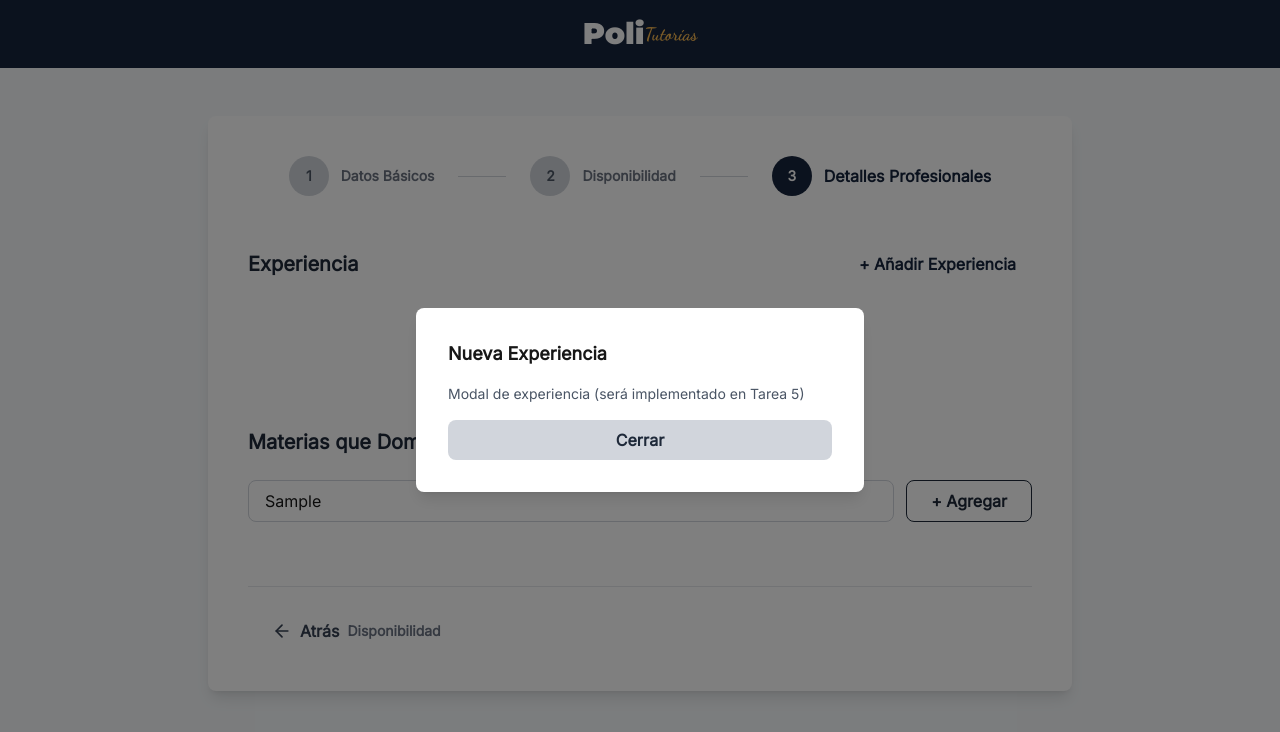
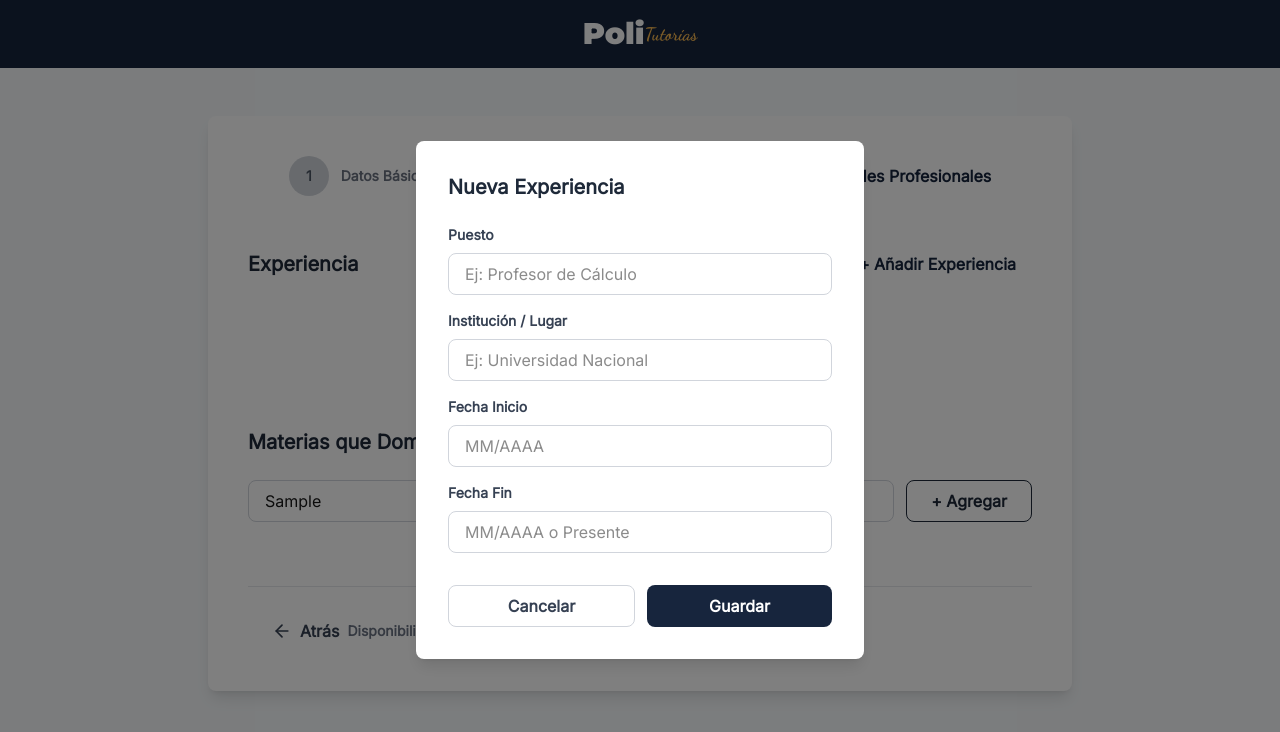
Before and after one commit to PoliTutorias/politutorias-frontend, a Next.js app: page /tutor/registro/detalles-profesionales in a window 1280 px wide. Both pictures are taken after typing "Sample" into the empty fields and a click on the button "+ Añadir Experiencia". Shown: the top 732 px of the page. Built offline with nearby package versions, Linux system fonts and the light colour scheme.

Commit message:
HU42-T10 feat(api): implementar actionGuardarExperiencia con seed data

```diff
--- /dev/null
+++ b/src/actions/registro/guardarExperiencia.ts
@@ -0,0 +1,40 @@
+'use server';
+
+import { Experiencia } from '@/interfaces/experiencia-tipo/Experiencia';
+
+export async function actionGuardarExperiencia(experienciaData: Experiencia): Promise<Experiencia> {
+  // Simular un retardo de red
+  await new Promise((resolve) => setTimeout(resolve, 500));
+
+  // Simular guardado exitoso retornando la experiencia con ID
+  const experienciaGuardada: Experiencia = {
+    ...experienciaData,
+    id: `exp-${Date.now()}`,
+  };
+
+  // BLOQUE COMENTADO: Código de integración con backend
+  /*
+  try {
+    const baseUrl = process.env.NEXT_PUBLIC_BACKEND_URL || 'http://localhost:3000';
+    const response = await fetch(`${baseUrl}/api/experiencias`, {
+      method: 'POST',
+      headers: {
+        'Content-Type': 'application/json',
+      },
+      body: JSON.stringify(experienciaData),
+    });
+
+    if (!response.ok) {
+      throw new Error(`Error al guardar experiencia: ${response.statusText}`);
+    }
+
+    const data = await response.json();
+    return data;
+  } catch (error) {
+    console.error('Error guardando experiencia:', error);
+    throw error;
+  }
+  */
+
+  return experienciaGuardada;
+}
--- a/src/components/registro/form-detalles-profesionales/FormDetallesProfesionales.tsx
+++ b/src/components/registro/form-detalles-profesionales/FormDetallesProfesionales.tsx
@@ -2,6 +2,7 @@
 
 import { useState } from 'react';
 import { Experiencia } from '@/interfaces/experiencia-tipo/Experiencia';
+import { ModalNuevaExperiencia } from '@/components/registro/modal-nueva-experiencia/ModalNuevaExperiencia';
 
 export function FormDetallesProfesionales() {
   const [experiencias, setExperiencias] = useState<Experiencia[]>([]);
@@ -11,11 +12,22 @@ export function FormDetallesProfesionales() {
 
   const handleExperienciaGuardada = (experiencia: Experiencia) => {
     setExperiencias([...experiencias, experiencia]);
-    setIsModalOpen(false);
   };
 
   const handleEliminarExperiencia = (indexToDelete: number) => {
     setExperiencias(experiencias.filter((_, index) => index !== indexToDelete));
+  };
+
+  const handleAgregarMateria = () => {
+    const materiaLimpia = materiaInput.trim();
+    if (materiaLimpia && !materias.includes(materiaLimpia)) {
+      setMaterias([...materias, materiaLimpia]);
+      setMateriaInput('');
+    }
+  };
+
+  const handleEliminarMateria = (materiaToDelete: string) => {
+    setMaterias(materias.filter((m) => m !== materiaToDelete));
   };
 
   return (
@@ -72,12 +84,7 @@ export function FormDetallesProfesionales() {
             className="flex-1 px-4 py-2 border border-gray-300 rounded-lg focus:outline-none focus:ring-2 focus:ring-primary"
           />
           <button
-            onClick={() => {
-              if (materiaInput.trim() && !materias.includes(materiaInput.trim())) {
-                setMaterias([...materias, materiaInput.trim()]);
-                setMateriaInput('');
-              }
-            }}
+            onClick={handleAgregarMateria}
             className="px-6 py-2 border border-gray-800 text-gray-800 font-semibold rounded-lg hover:bg-gray-50 transition-colors"
             style={{ cursor: 'pointer' }}
           >
@@ -95,7 +102,7 @@ export function FormDetallesProfesionales() {
             >
               <span className="text-sm font-semibold text-blue-900">{materia}</span>
               <button
-                onClick={() => setMaterias(materias.filter((m) => m !== materia))}
+                onClick={() => handleEliminarMateria(materia)}
                 className="text-blue-900 hover:text-blue-700 transition-colors"
                 style={{ background: 'none', border: 'none', cursor: 'pointer', fontSize: '18px', padding: 0 }}
               >
@@ -106,21 +113,12 @@ export function FormDetallesProfesionales() {
         </div>
       </div>
 
-      {/* Modal Placeholder */}
-      {isModalOpen && (
-        <div className="fixed inset-0 bg-black/50 flex items-center justify-center z-50">
-          <div className="bg-white rounded-lg shadow-lg p-8 max-w-md w-full mx-4">
-            <h3 className="text-lg font-bold mb-4">Nueva Experiencia</h3>
-            <p className="text-gray-600 text-sm mb-4">Modal de experiencia (será implementado en Tarea 5)</p>
-            <button
-              onClick={() => setIsModalOpen(false)}
-              className="w-full px-4 py-2 bg-gray-300 text-gray-800 font-semibold rounded-lg hover:bg-gray-400 transition-colors"
-            >
-              Cerrar
-            </button>
-          </div>
-        </div>
-      )}
+      {/* Modal de Nueva Experiencia */}
+      <ModalNuevaExperiencia
+        isOpen={isModalOpen}
+        onClose={() => setIsModalOpen(false)}
+        onSave={handleExperienciaGuardada}
+      />
     </div>
   );
 }
--- a/src/components/registro/modal-nueva-experiencia/ModalNuevaExperiencia.tsx
+++ b/src/components/registro/modal-nueva-experiencia/ModalNuevaExperiencia.tsx
@@ -6,6 +6,7 @@ import { InputExperiencia } from '@/components/registro/input-experiencia/InputE
 import { InputFechaExperiencia } from '@/components/registro/input-fecha-experiencia/InputFechaExperiencia';
 import { clientValidarFecha } from '@/utils/clientDateValidation';
 import { validarCamposVaciosExperiencia } from '@/utils/formValidation';
+import { actionGuardarExperiencia } from '@/actions/registro/guardarExperiencia';
 
 interface ModalNuevaExperienciaProps {
   isOpen: boolean;
@@ -20,6 +21,7 @@ export function ModalNuevaExperiencia({ isOpen, onClose, onSave }: ModalNuevaExp
   const [fechaFin, setFechaFin] = useState('');
   const [errorFechaInicio, setErrorFechaInicio] = useState<string | undefined>();
   const [errorFechaFin, setErrorFechaFin] = useState<string | undefined>();
+  const [isLoading, setIsLoading] = useState(false);
 
   const handleFechaInicioChange = (e: React.ChangeEvent<HTMLInputElement>) => {
     const value = e.target.value;
@@ -55,7 +57,7 @@ export function ModalNuevaExperiencia({ isOpen, onClose, onSave }: ModalNuevaExp
     onClose();
   };
 
-  const handleSave = () => {
+  const handleSave = async () => {
     // CA1: Ignorar guardar experiencia vacía - sin mostrar errores
     if (validarCamposVaciosExperiencia({ puesto, institucion, fechaInicio, fechaFin })) {
       return;
@@ -66,16 +68,28 @@ export function ModalNuevaExperiencia({ isOpen, onClose, onSave }: ModalNuevaExp
       return;
     }
 
+    setIsLoading(true);
+
+    try {
       const nuevaExperiencia: Experiencia = {
-      id: Date.now().toString(),
         puesto,
         institucion,
         fechaInicio,
         fechaFin,
       };
 
-    onSave(nuevaExperiencia);
+      // Llamar a la Server Action
+      const experienciaGuardada = await actionGuardarExperiencia(nuevaExperiencia);
+
+      // Notificar al componente padre
+      onSave(experienciaGuardada);
       handleCancel();
+    } catch (error) {
+      console.error('Error guardando experiencia:', error);
+      // Aquí se podría mostrar un mensaje de error en el futuro
+    } finally {
+      setIsLoading(false);
+    }
   };
 
   if (!isOpen) return null;
@@ -122,16 +136,18 @@ export function ModalNuevaExperiencia({ isOpen, onClose, onSave }: ModalNuevaExp
         <div className="flex gap-3 mt-8">
           <button
             onClick={handleCancel}
-            className="flex-1 px-4 py-2 border border-gray-300 text-gray-700 font-semibold rounded-lg hover:bg-gray-50 transition-colors"
+            disabled={isLoading}
+            className="flex-1 px-4 py-2 border border-gray-300 text-gray-700 font-semibold rounded-lg hover:bg-gray-50 transition-colors disabled:opacity-50"
           >
             Cancelar
           </button>
           <button
             onClick={handleSave}
-            className="flex-1 px-4 py-2 text-white font-semibold rounded-lg transition-colors"
+            disabled={isLoading}
+            className="flex-1 px-4 py-2 text-white font-semibold rounded-lg transition-colors disabled:opacity-50"
             style={{ backgroundColor: 'var(--primary)' }}
           >
-            Guardar
+            {isLoading ? 'Guardando...' : 'Guardar'}
           </button>
         </div>
       </div>
```
Lines whose indentation alone changed are shown as unchanged.
